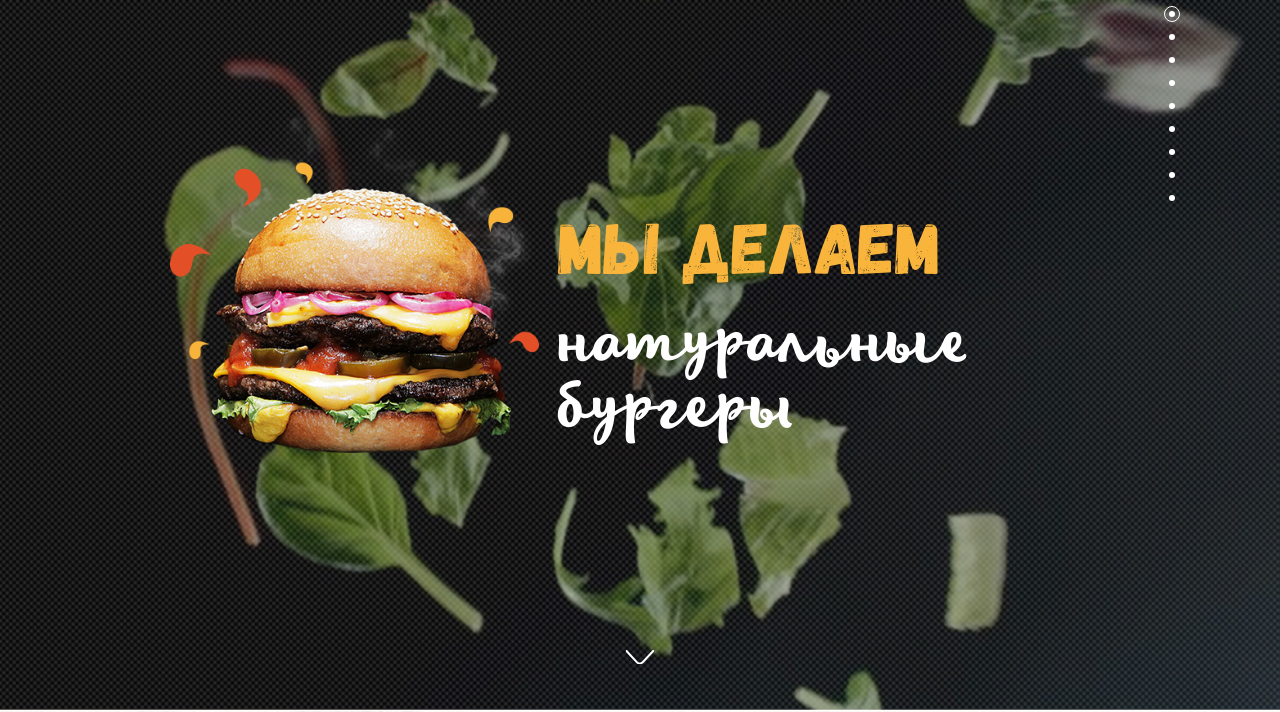
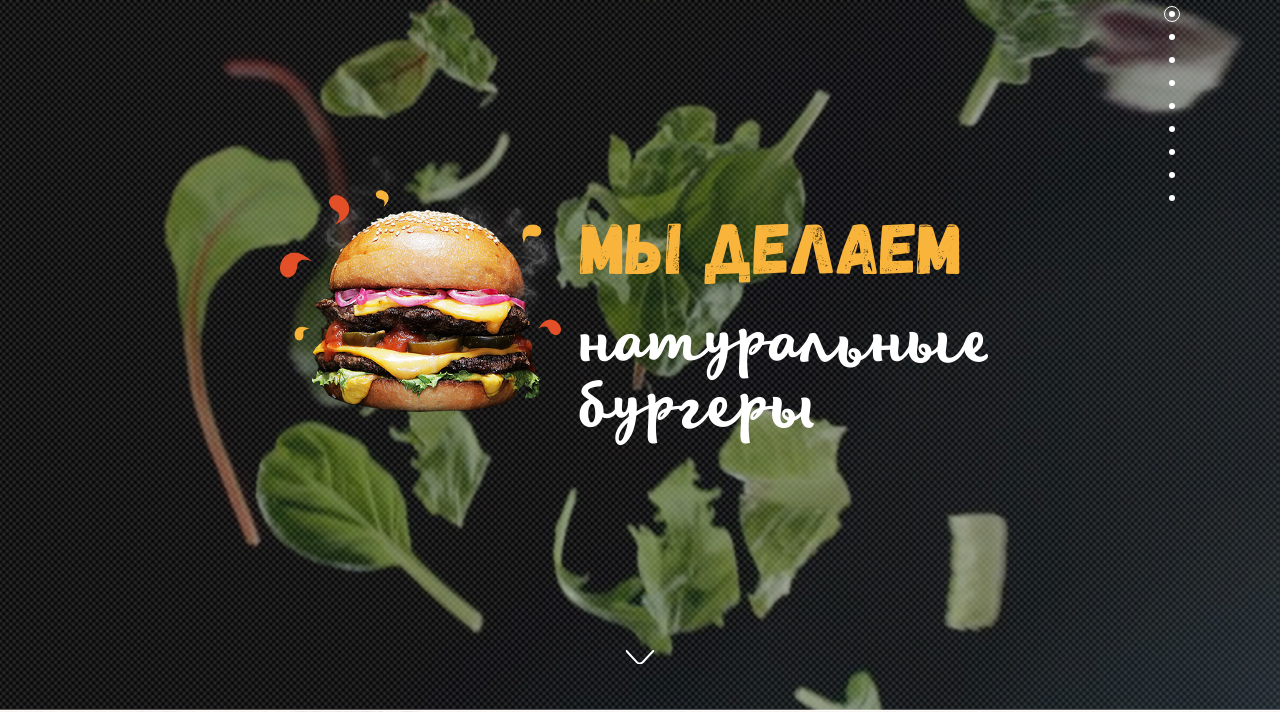
Before and after one commit to chervyakov-vladislav/chervyakov-vladislav.github.io, a plain HTML site: page index.html in a window 1280 px wide. Shown: the part 89-801 px from the top of the page. Drawn offline with Linux system fonts and the light colour scheme.

Commit message:
center burger

```diff
--- a/css/blocks/_hero.scss
+++ b/css/blocks/_hero.scss
@@ -9,8 +9,10 @@
 
 .hero__content {
     display: flex;
+    flex: .8;
+    margin: 0 auto;
     align-items: center;
-    flex: .8;
+    max-width: 720px;
 
     &_picture {
         max-height: 370px;
```
Also changed, not shown: css/main.css.
